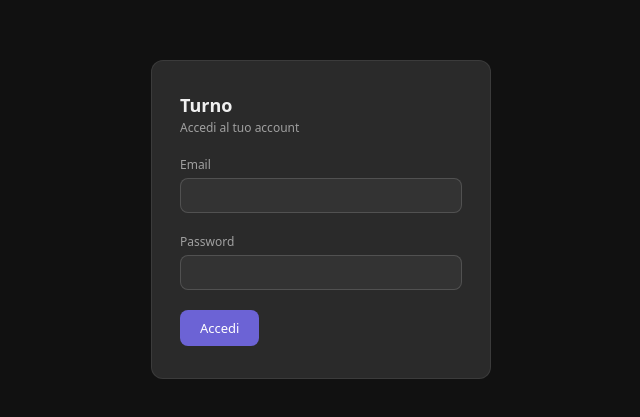
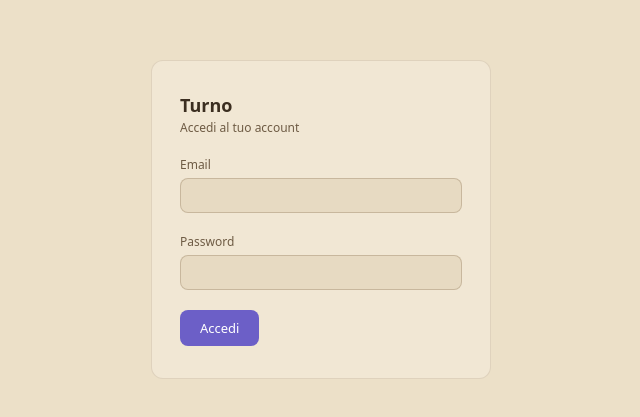
Before and after one commit to auroraloprino/Turno, a Vue app in the folder frontend/: page /login in a window 1280 px wide. Shown: the part 181-598 px from the top of the page, without its empty margins (319-959 px from the left). Built offline with nearby package versions, Linux system fonts and the light colour scheme.

Commit message:
add: light mode

```diff
--- a/frontend/src/assets/main.css
+++ b/frontend/src/assets/main.css
@@ -28,11 +28,63 @@
   --amber-dark: #f0b452;
   --radius-md: 8px;
   --radius-lg: 12px;
+  --bg-app: #111111;
+  --bg-sidebar: #1a1a1a;
+  --bg-panel: #191919;
+  --bg-input: #111111;
+  --hover: rgba(255, 255, 255, 0.025);
+  --hover-strong: rgba(255, 255, 255, 0.03);
+  --shadow: rgba(0, 0, 0, 0.3);
+  --overlay: rgba(0, 0, 0, 0.88);
+  --toolbar: rgba(30, 30, 30, 0.92);
+  --nav-active: #2a2040;
+  --oggi: #232032;
+  --oggi-forte: #2a2545;
+  --danger-bg: #7a3a2a;
+  --code-bg: #111111;
+  color-scheme: dark;
   font-family: system-ui, -apple-system, sans-serif;
 }
 
+:root[data-theme="light"] {
+  --bg-primary: #f8f1e3;
+  --bg-secondary: #f1e7d4;
+  --bg-tertiary: #e7dac2;
+  --text-primary: #3b2e20;
+  --text-secondary: #6e5b44;
+  --text-tertiary: #a38f74;
+  --border: rgba(90, 62, 24, 0.12);
+  --border-md: rgba(90, 62, 24, 0.22);
+  --purple: #6c5fc7;
+  --purple-light: #e8e0ec;
+  --purple-dark: #4d42a8;
+  --teal-light: #dfe9d9;
+  --teal-dark: #2f7a5c;
+  --green-light: #e4ebd3;
+  --green-dark: #4c7a26;
+  --coral-light: #f2dccc;
+  --coral-dark: #b04a26;
+  --amber-light: #f1e2c0;
+  --amber-dark: #8d5f0c;
+  --bg-app: #ece0c8;
+  --bg-sidebar: #f2e8d5;
+  --bg-panel: #f2e8d5;
+  --bg-input: #fcf7ed;
+  --hover: rgba(110, 75, 25, 0.05);
+  --hover-strong: rgba(110, 75, 25, 0.06);
+  --shadow: rgba(70, 45, 10, 0.16);
+  --overlay: rgba(45, 32, 18, 0.85);
+  --toolbar: rgba(250, 243, 230, 0.96);
+  --nav-active: #e6dceb;
+  --oggi: #efe3d9;
+  --oggi-forte: #e6dceb;
+  --danger-bg: #f2d6c8;
+  --code-bg: #eadfc9;
+  color-scheme: light;
+}
+
 body {
-  background: #111;
+  background: var(--bg-app);
   min-height: 100vh;
   display: flex;
 }
@@ -51,7 +103,7 @@ body {
 .sidebar {
   width: 210px;
   min-width: 210px;
-  background: #1a1a1a;
+  background: var(--bg-sidebar);
   border-right: 0.5px solid var(--border);
   display: flex;
   flex-direction: column;
@@ -160,8 +212,8 @@ body {
 }
 
 .av.admin {
-  background: #2a2040;
-  color: #a89ff0;
+  background: var(--nav-active);
+  color: var(--purple-dark);
 }
 
 .chip-name {
@@ -626,7 +678,7 @@ body {
 
 .day-slot.me {
   border-left-color: #1D9E75;
-  color: #5ecfb0;
+  color: var(--teal-dark);
   background: var(--teal-light);
 }
 
@@ -752,8 +804,8 @@ body {
 }
 
 .btn-no {
-  background: #7a3a2a;
-  color: #e8836a;
+  background: var(--danger-bg);
+  color: var(--coral-dark);
 }
 
 .btn-edit {
@@ -835,7 +887,7 @@ body {
   justify-content: center;
   min-height: 100vh;
   width: 100%;
-  background: #111;
+  background: var(--bg-app);
 }
 
 .login-box {
--- /dev/null
+++ b/frontend/src/components/ThemeToggle.vue
@@ -0,0 +1,56 @@
+<template>
+  <button
+    class="tema-toggle"
+    :title="tema === 'dark' ? 'Passa al tema chiaro' : 'Passa al tema scuro'"
+    :aria-label="tema === 'dark' ? 'Passa al tema chiaro' : 'Passa al tema scuro'"
+    @click="cambia"
+  >
+    <svg v-if="tema === 'dark'" viewBox="0 0 16 16" fill="none">
+      <circle cx="8" cy="8" r="3" stroke="currentColor" stroke-width="1.3" />
+      <path
+        d="M8 1.5v1.5M8 13v1.5M1.5 8H3M13 8h1.5M3.4 3.4l1 1M11.6 11.6l1 1M3.4 12.6l1-1M11.6 4.4l1-1"
+        stroke="currentColor"
+        stroke-width="1.3"
+        stroke-linecap="round"
+      />
+    </svg>
+    <svg v-else viewBox="0 0 16 16" fill="none">
+      <path
+        d="M13.5 9.5A5.5 5.5 0 0 1 6.5 2.5a5.5 5.5 0 1 0 7 7z"
+        stroke="currentColor"
+        stroke-width="1.3"
+        stroke-linejoin="round"
+      />
+    </svg>
+  </button>
+</template>
+
+<script setup lang="ts">
+import { useTema } from "@/composables/useTema";
+
+const { tema, cambia } = useTema();
+</script>
+
+<style scoped>
+.tema-toggle {
+  width: 30px;
+  height: 30px;
+  display: inline-flex;
+  align-items: center;
+  justify-content: center;
+  background: none;
+  border: 0.5px solid var(--border-md);
+  border-radius: 50%;
+  color: var(--text-secondary);
+  cursor: pointer;
+  transition: color 0.12s, background 0.12s;
+}
+.tema-toggle:hover {
+  color: var(--text-primary);
+  background: var(--bg-tertiary);
+}
+.tema-toggle svg {
+  width: 16px;
+  height: 16px;
+}
+</style>
--- /dev/null
+++ b/frontend/src/composables/useTema.ts
@@ -0,0 +1,40 @@
+import { ref } from "vue";
+
+export type Tema = "dark" | "light";
+
+const CHIAVE = "tema";
+
+function iniziale(): Tema {
+  try {
+    const salvato = localStorage.getItem(CHIAVE);
+    if (salvato === "dark" || salvato === "light") return salvato;
+  } catch {
+    // senza localStorage seguo il sistema
+  }
+  // nessuna scelta salvata, segue l'impostazione del sistema operativo
+  return window.matchMedia("(prefers-color-scheme: light)").matches ? "light" : "dark";
+}
+
+const tema = ref<Tema>(iniziale());
+
+function applica(t: Tema) {
+  document.documentElement.dataset.theme = t;
+}
+
+// chiamata in main.ts prima del mount, così la pagina flasha
+export function applicaTemaIniziale() {
+  applica(tema.value);
+}
+
+export function useTema() {
+  function cambia() {
+    tema.value = tema.value === "dark" ? "light" : "dark";
+    applica(tema.value);
+    try {
+      localStorage.setItem(CHIAVE, tema.value);
+    } catch {
+      // la scelta vale solo per questa sessione
+    }
+  }
+  return { tema, cambia };
+}
--- a/frontend/src/layouts/AdminLayout.vue
+++ b/frontend/src/layouts/AdminLayout.vue
@@ -177,6 +177,7 @@
       <div class="topbar">
         <h1>{{ pageTitle }}</h1>
         <div style="display: flex; align-items: center; gap: 12px">
+          <ThemeToggle />
           <span class="badge">Admin</span>
           <button
             style="
@@ -201,6 +202,7 @@
 </template>
 
 <script setup lang="ts">
+import ThemeToggle from "@/components/ThemeToggle.vue";
 import { computed, onMounted } from "vue";
 import { useRoute, useRouter } from "vue-router";
 import { useAuthStore } from "@/stores/auth";
--- a/frontend/src/layouts/OwnerLayout.vue
+++ b/frontend/src/layouts/OwnerLayout.vue
@@ -157,6 +157,7 @@
       <div class="topbar">
         <h1>{{ pageTitle }}</h1>
         <div style="display: flex; align-items: center; gap: 12px">
+          <ThemeToggle />
           <span class="badge">Owner</span>
           <button
             style="
@@ -181,6 +182,7 @@
 </template>
 
 <script setup lang="ts">
+import ThemeToggle from "@/components/ThemeToggle.vue";
 import { computed, onMounted } from "vue";
 import { useRoute, useRouter } from "vue-router";
 import { useAuthStore } from "@/stores/auth";
--- a/frontend/src/layouts/UserLayout.vue
+++ b/frontend/src/layouts/UserLayout.vue
@@ -100,6 +100,7 @@
       <div class="topbar">
         <h1>{{ pageTitle }}</h1>
         <div style="display: flex; align-items: center; gap: 12px">
+          <ThemeToggle />
           <span class="badge">Utente</span>
           <button
             style="
@@ -124,6 +125,7 @@
 </template>
 
 <script setup lang="ts">
+import ThemeToggle from "@/components/ThemeToggle.vue";
 import { computed, onMounted } from "vue";
 import { useRoute, useRouter } from "vue-router";
 import { useAuthStore } from "@/stores/auth";
--- a/frontend/src/main.ts
+++ b/frontend/src/main.ts
@@ -3,5 +3,8 @@ import { createPinia } from "pinia";
 import App from "./App.vue";
 import router from "./router";
 import "./assets/main.css";
+import { applicaTemaIniziale } from "./composables/useTema";
+
+applicaTemaIniziale();
 
 createApp(App).use(createPinia()).use(router).mount("#app");
--- a/frontend/src/views/admin/PlannerView.vue
+++ b/frontend/src/views/admin/PlannerView.vue
@@ -762,7 +762,7 @@ input.plan-input {
   background: repeating-linear-gradient(
     135deg,
     transparent 0 6px,
-    rgba(255, 255, 255, 0.03) 6px 12px
+    var(--hover-strong) 6px 12px
   );
 }
 
@@ -854,10 +854,10 @@ input.plan-input {
   color: var(--purple-dark);
 }
 .month-cell.cov-1 {
-  background: #232032;
+  background: var(--oggi);
 }
 .month-cell.cov-2 {
-  background: #2a2545;
+  background: var(--oggi-forte);
 }
 .month-cell.cov-3 {
   background: var(--purple-light);
@@ -885,7 +885,7 @@ input.plan-input {
   border: 0.5px solid var(--border-md);
   border-radius: var(--radius-md);
   padding: 12px;
-  box-shadow: 0 8px 24px rgba(0, 0, 0, 0.4);
+  box-shadow: 0 8px 24px var(--shadow);
 }
 .pop-title {
   font-size: 12px;
--- a/frontend/src/views/user/PlannerView.vue
+++ b/frontend/src/views/user/PlannerView.vue
@@ -242,14 +242,14 @@ onMounted(reload);
   color: var(--text-primary);
 }
 .day-slot.me .slot-name {
-  color: #5ecfb0;
+  color: var(--teal-dark);
 }
 .slot-time {
   font-size: 10px;
   color: var(--text-secondary);
 }
 .day-slot.me .slot-time {
-  color: #5ecfb0;
+  color: var(--teal-dark);
   opacity: 0.7;
 }
 
```
Also changed, not shown: frontend/src/components/ChatPanel.vue (+11 -11 lines).
